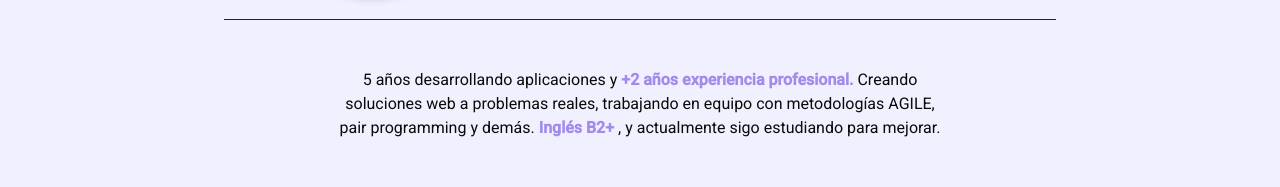
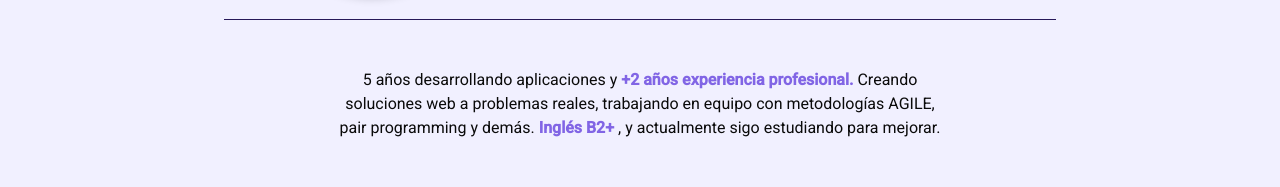
Before and after one commit to Sebastian-pz/blog, a Next.js app: page /es/about in a window 1280 px wide. Shown: the part 309-496 px from the top of the page. Built offline with nearby package versions, Linux system fonts and the light colour scheme.

Commit message:
feat(styles): improve accessiblity in about page

```diff
--- a/src/app/components/ExtendedInfo/ExtendedInfo.tsx
+++ b/src/app/components/ExtendedInfo/ExtendedInfo.tsx
@@ -7,11 +7,11 @@ export default function ExtendedInfo() {
     <section className="p-3 md:px-5 lg:px-10">
       <p className="text-balance text-center">
         {t('introduction')}
-        <strong className="text-primary-color-300">
+        <strong className="text-primary-color-400">
           {t('experienceInYears') + ' '}
         </strong>
         {t('experienceComplement')}
-        <strong className="text-primary-color-300">
+        <strong className="text-primary-color-400">
           {' '}
           {t('englishLevel')}
         </strong>{' '}
```
